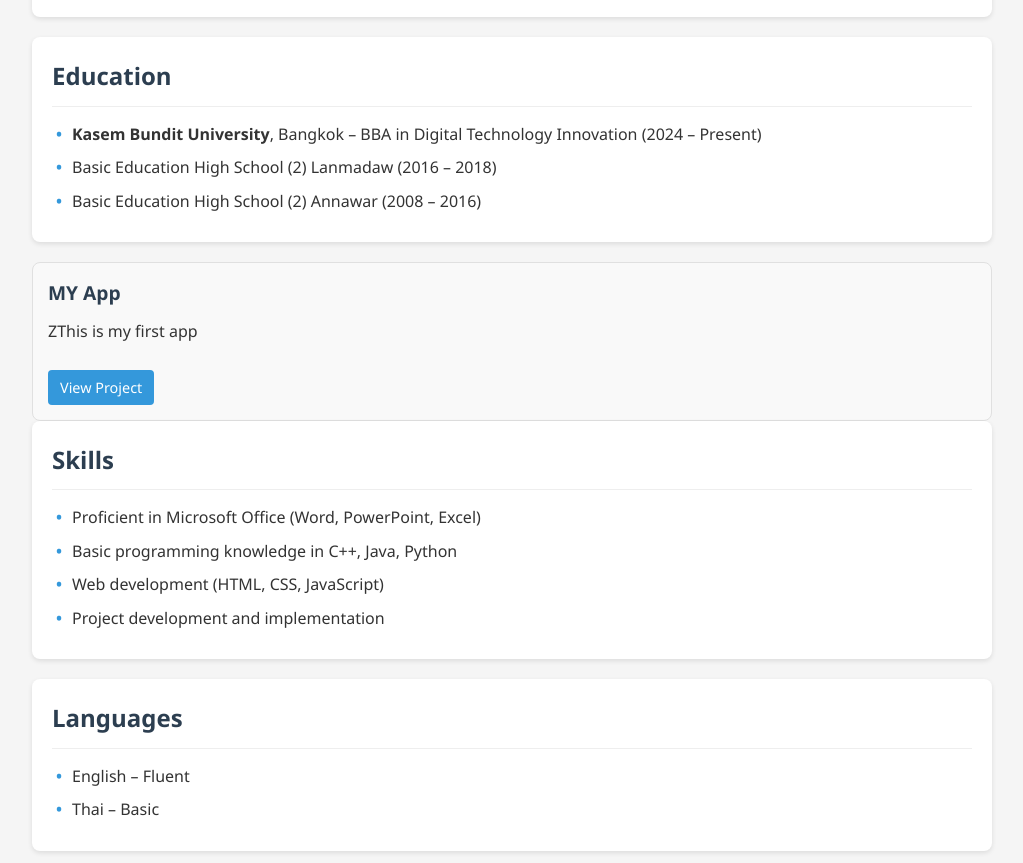
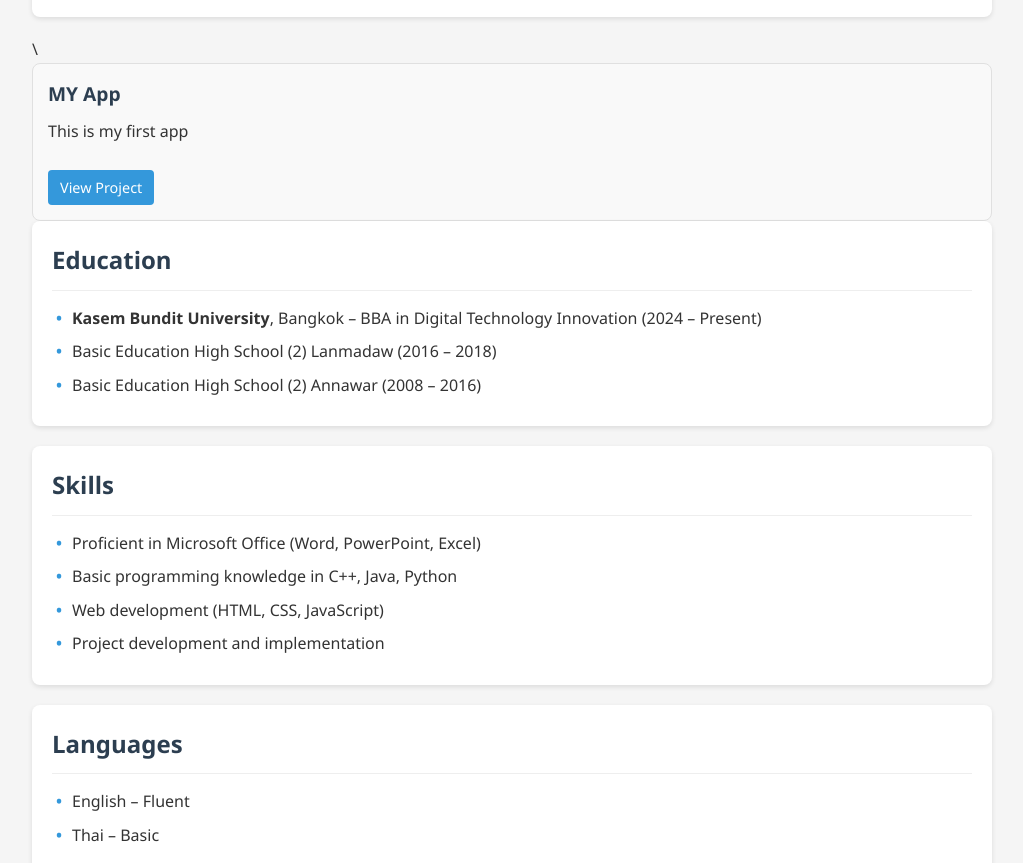
Before and after one commit to zwiser2099/My-Homework, a plain HTML site: page index.html in a window 1280 px wide. Shown: the part 972-1835 px from the top of the page, without its empty margins (128-1151 px from the left). Drawn offline with Linux system fonts and the light colour scheme.

Commit message:
Update index.html

```diff
--- a/index.html
+++ b/index.html
@@ -174,6 +174,14 @@
         <a href="Hobby.html" class="project-link">View Project</a>
       </div>
     </div>
+  </div>\
+
+  <div class="project-card">
+        <h3>MY App</h3>
+        <p>This is my first app</p>
+        <a href="ZYW.apk" class="project-link">View Project</a>
+      </div>
+    </div>
   </div>
 
   <div class="section">
@@ -183,14 +191,6 @@
       <li>Basic Education High School (2) Lanmadaw (2016 – 2018)</li>
       <li>Basic Education High School (2) Annawar (2008 – 2016)</li>
     </ul>
-  </div>
-
-  <div class="project-card">
-        <h3>MY App</h3>
-        <p>ZThis is my first app</p>
-        <a href="ZYW.apk" class="project-link">View Project</a>
-      </div>
-    </div>
   </div>
 
   <div class="section">
```
